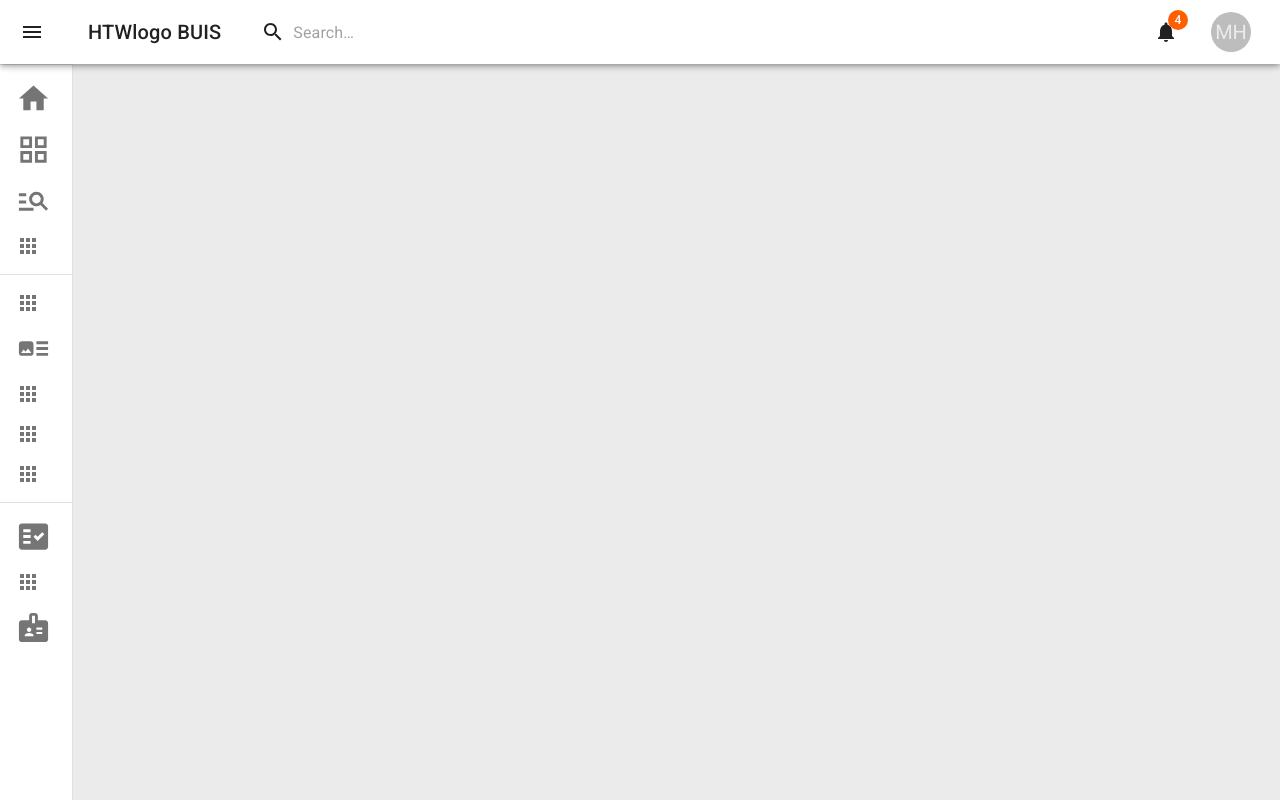
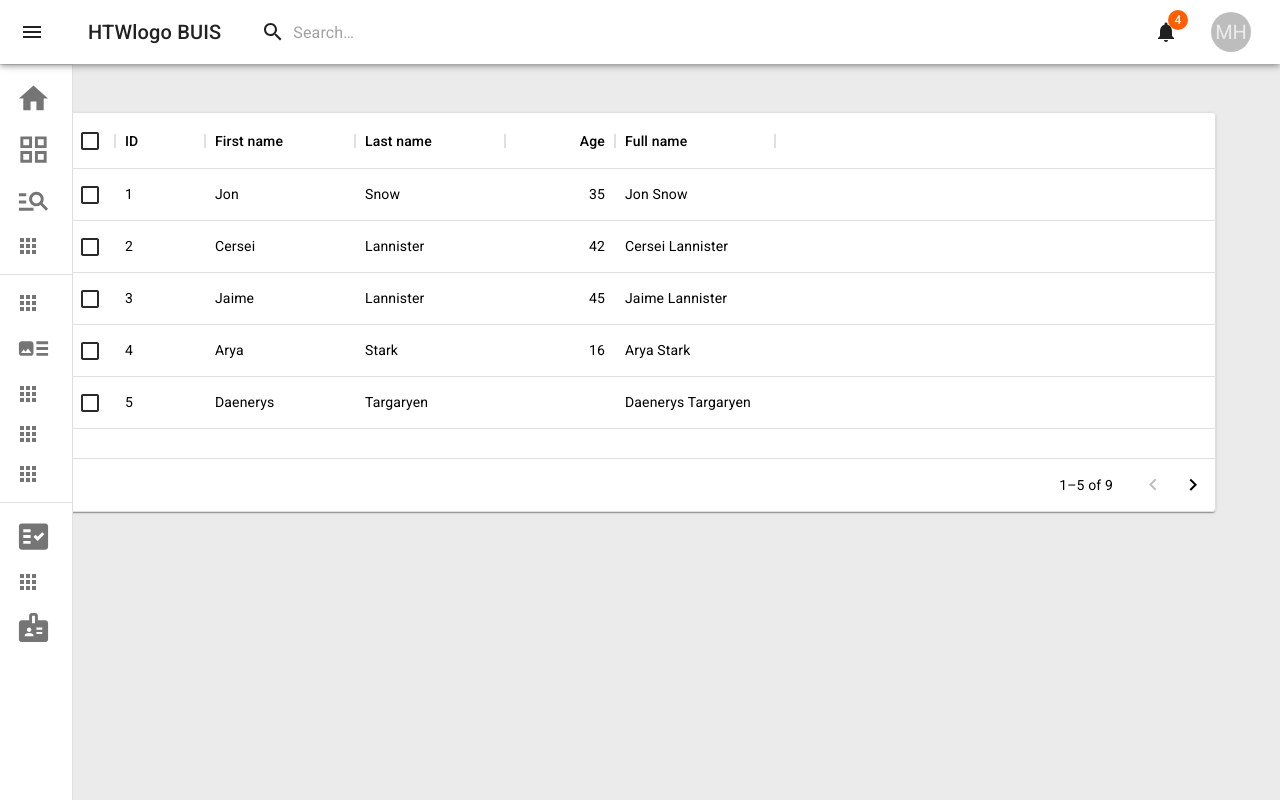
Before and after one commit to mhoehne/ecozer.io, a React (Create React App) app: page /user-list in a window 1280 px wide. Built offline with nearby package versions, Linux system fonts and the light colour scheme.

Commit message:
downloaded @mui/x-data-grid and added UserListGrid.tsx

```diff
--- a/package.json
+++ b/package.json
@@ -7,6 +7,9 @@
     "@emotion/styled": "latest",
     "@mui/icons-material": "^5.0.5",
     "@mui/material": "latest",
+    "@mui/styles": "^5.2.3",
+    "@mui/x-data-grid": "^5.2.0",
+    "@mui/x-data-grid-generator": "^5.2.0",
     "@types/react": "latest",
     "@types/react-dom": "latest",
     "react": "latest",
--- /dev/null
+++ b/src/Components/UserListGrid.tsx
@@ -0,0 +1,60 @@
+import { DataGrid, GridColDef, GridValueGetterParams } from '@mui/x-data-grid';
+
+const columns: GridColDef[] = [
+  { field: 'id', headerName: 'ID', width: 90 },
+  {
+    field: 'firstName',
+    headerName: 'First name',
+    width: 150,
+    editable: true,
+  },
+  {
+    field: 'lastName',
+    headerName: 'Last name',
+    width: 150,
+    editable: true,
+  },
+  {
+    field: 'age',
+    headerName: 'Age',
+    type: 'number',
+    width: 110,
+    editable: true,
+  },
+  {
+    field: 'fullName',
+    headerName: 'Full name',
+    description: 'This column has a value getter and is not sortable.',
+    sortable: false,
+    width: 160,
+    valueGetter: (params: GridValueGetterParams) =>
+      `${params.row.firstName || ''} ${params.row.lastName || ''}`,
+  },
+];
+
+const rows = [
+  { id: 1, lastName: 'Snow', firstName: 'Jon', age: 35 },
+  { id: 2, lastName: 'Lannister', firstName: 'Cersei', age: 42 },
+  { id: 3, lastName: 'Lannister', firstName: 'Jaime', age: 45 },
+  { id: 4, lastName: 'Stark', firstName: 'Arya', age: 16 },
+  { id: 5, lastName: 'Targaryen', firstName: 'Daenerys', age: null },
+  { id: 6, lastName: 'Melisandre', firstName: null, age: 150 },
+  { id: 7, lastName: 'Clifford', firstName: 'Ferrara', age: 44 },
+  { id: 8, lastName: 'Frances', firstName: 'Rossini', age: 36 },
+  { id: 9, lastName: 'Roxie', firstName: 'Harvey', age: 65 },
+];
+
+export default function DataGridDemo() {
+  return (
+    <div style={{ height: 400, width: '100%' }}>
+      <DataGrid
+        rows={rows}
+        columns={columns}
+        pageSize={5}
+        rowsPerPageOptions={[5]}
+        checkboxSelection
+        disableSelectionOnClick
+      />
+    </div>
+  );
+}
--- a/src/Pages/Overview.tsx
+++ b/src/Pages/Overview.tsx
@@ -1,4 +1,7 @@
 import Navigation from '../Components/Navigation';
+import Button from '@mui/material/Button';
+import Container from '@mui/material/Container';
+
 
 
 export default function Overview() {
@@ -8,6 +11,12 @@
 
       <>
         <Navigation/>
+        <Container>
+          <Button variant="contained" href="/overview/product-detail">
+          Link
+          </Button>
+        </Container>
+
       </>
   );
 }
--- a/src/Pages/ProductDetail.tsx
+++ b/src/Pages/ProductDetail.tsx
@@ -1,4 +1,6 @@
 import Navigation from '../Components/Navigation';
+import Button from '@mui/material/Button';
+import Container from '@mui/material/Container';
 
 
 export default function ProductDetail() {
@@ -7,7 +9,12 @@
   return (
 
       <>
-        <Navigation/>
+         <Navigation/>
+        <Container>
+          <Button variant="contained" href="/">
+          Link Back
+          </Button>
+        </Container>
       </>
   );
 }
--- a/src/Pages/UserList.tsx
+++ b/src/Pages/UserList.tsx
@@ -1,4 +1,7 @@
 import Navigation from '../Components/Navigation';
+import Container from '@mui/material/Container';
+import Paper from '@mui/material/Paper';
+import UserListGrid from '../Components/UserListGrid';
 
 
 export default function UserList() {
@@ -8,6 +11,12 @@
 
       <>
         <Navigation/>
+        <Container>
+          <Paper>
+            <UserListGrid/>
+          </Paper>
+
+        </Container>
       </>
   );
 }
```
Also changed, not shown: 1 other file (tests, documents, lock files or other folders).
